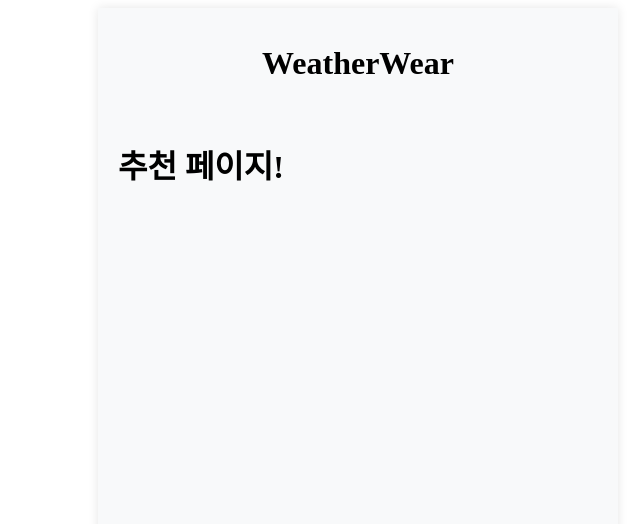
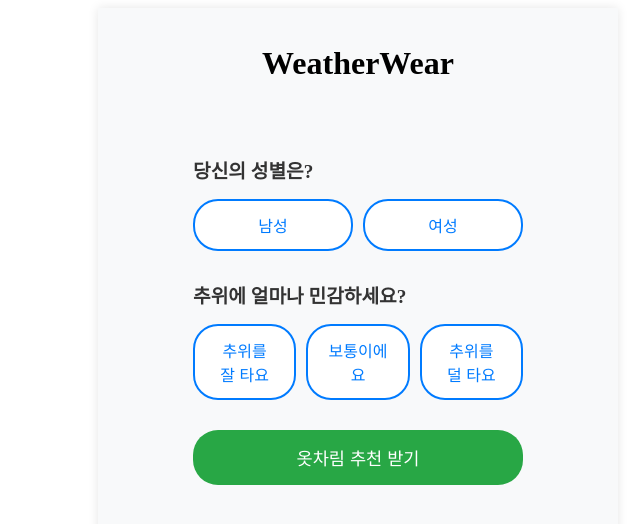
Before and after one commit to msuhyeon/weather-wear, a Next.js app: page /recommendation in a window 1280 px wide. Shown: the top 524 px of the page, without its empty margins (282-922 px from the left). Built offline with nearby package versions, Linux system fonts and the light colour scheme.

Commit message:
Feat: 유저 입력 폼 컴포넌트에서 페이지로 수정

```diff
--- a/app/recommendation/page.tsx
+++ b/app/recommendation/page.tsx
@@ -1,9 +1,75 @@
 "use client";
 
-import React from "react";
+import React, { useState } from "react";
+import styles from "./styles.module.css";
 
-const Recommendation = () => {
-  return <h1>추천 페이지!</h1>;
+type Gender = "male" | "female" | "";
+type ColdSensitivity = "high" | "medium" | "low" | "";
+
+const Recommendation: React.FC = () => {
+  const [gender, setGender] = useState<Gender>("");
+  const [coldSensitivity, setColdSensitivity] = useState<ColdSensitivity>("");
+
+  const handleSubmit = (e: React.FormEvent<HTMLFormElement>) => {
+    e.preventDefault();
+
+    console.log({ gender, coldSensitivity });
+  };
+
+  return (
+    <form className={styles.form} onSubmit={handleSubmit}>
+      <div className={styles.questionGroup}>
+        <h2>당신의 성별은?</h2>
+        <div className={styles.buttonGroup}>
+          <button
+            type="button"
+            className={gender === "male" ? styles.selected : ""}
+            onClick={() => setGender("male")}
+          >
+            남성
+          </button>
+          <button
+            type="button"
+            className={gender === "female" ? styles.selected : ""}
+            onClick={() => setGender("female")}
+          >
+            여성
+          </button>
+        </div>
+      </div>
+
+      <div className={styles.questionGroup}>
+        <h2>추위에 얼마나 민감하세요?</h2>
+        <div className={styles.buttonGroup}>
+          <button
+            type="button"
+            className={coldSensitivity === "high" ? styles.selected : ""}
+            onClick={() => setColdSensitivity("high")}
+          >
+            추위를 잘 타요
+          </button>
+          <button
+            type="button"
+            className={coldSensitivity === "medium" ? styles.selected : ""}
+            onClick={() => setColdSensitivity("medium")}
+          >
+            보통이에요
+          </button>
+          <button
+            type="button"
+            className={coldSensitivity === "low" ? styles.selected : ""}
+            onClick={() => setColdSensitivity("low")}
+          >
+            추위를 덜 타요
+          </button>
+        </div>
+      </div>
+
+      <button type="submit" className={styles.submitButton}>
+        옷차림 추천 받기
+      </button>
+    </form>
+  );
 };
 
 export default Recommendation;
--- a/app/recommendation/styles.module.css
+++ b/app/recommendation/styles.module.css
@@ -0,0 +1,54 @@
+.form {
+  margin: 0 auto;
+  padding: 20px;
+  width: 330px;
+}
+
+.questionGroup {
+  margin-bottom: 30px;
+}
+
+.questionGroup h2 {
+  font-size: 1.2rem;
+  margin-bottom: 15px;
+  color: #333;
+}
+
+.buttonGroup {
+  display: flex;
+  flex-direction: row;
+  gap: 10px;
+}
+
+.buttonGroup button {
+  width: 100%;
+  padding: 12px 20px;
+  border: 2px solid #007bff;
+  border-radius: 25px;
+  background-color: white;
+  color: #007bff;
+  font-size: 1rem;
+  cursor: pointer;
+  transition: all 0.3s ease;
+}
+
+.buttonGroup button.selected {
+  background-color: #007bff;
+  color: white;
+}
+
+.submitButton {
+  width: 100%;
+  padding: 15px;
+  border: none;
+  border-radius: 25px;
+  background-color: #28a745;
+  color: white;
+  font-size: 1.1rem;
+  cursor: pointer;
+  transition: background-color 0.3s ease;
+}
+
+.submitButton:hover {
+  background-color: #218838;
+}
--- a/components/weatherInfo/styles.module.css
+++ b/components/weatherInfo/styles.module.css
@@ -14,7 +14,6 @@
 }
 
 .loadingText {
-  font-size: 18px;
   color: #333;
   text-align: center;
   margin: 0 auto;
```
Also changed, not shown: app/page.tsx (+5 -23 lines), components/userInput/UserInput.tsx (deleted, +0 -62 lines), components/userInput/styles.module.css (deleted, +0 -54 lines).
